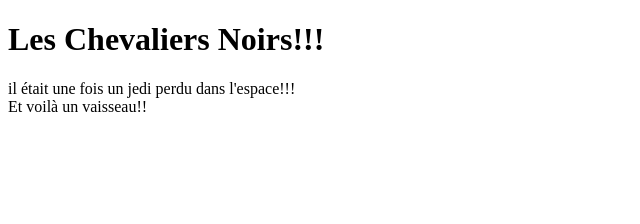
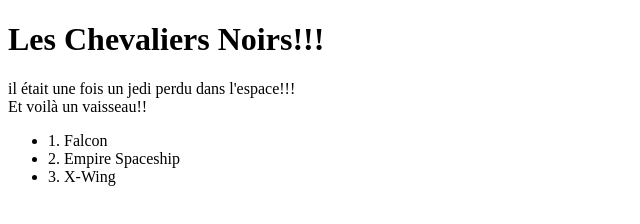
Before and after one commit to karimarien/formation_git_mastering_discover, a plain HTML site: page index.html in a window 1280 px wide. Shown: the whole page, without its empty margins (0-640 px from the left). Drawn offline with Linux system fonts and the light colour scheme.

Commit message:
Add feature UL

```diff
--- a/index.html
+++ b/index.html
@@ -12,5 +12,10 @@
     </div>
     <div>Et voilà un vaisseau!!
     </div>
+    <ul>
+      <li>1. Falcon</li>
+      <li>2. Empire Spaceship</li>
+      <li>3. X-Wing</li>
+    </ul>
 </body>
 </html>
```
